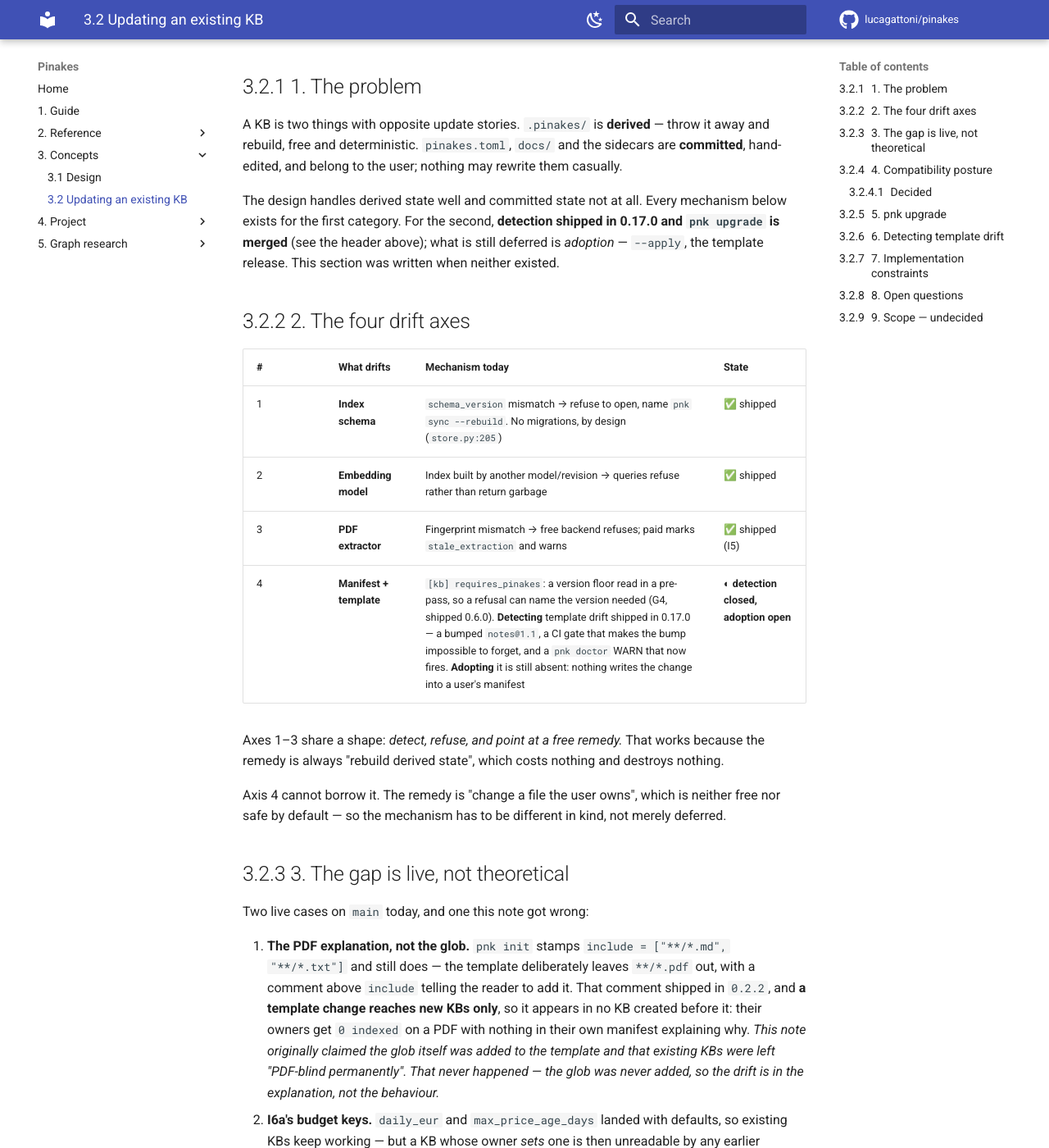
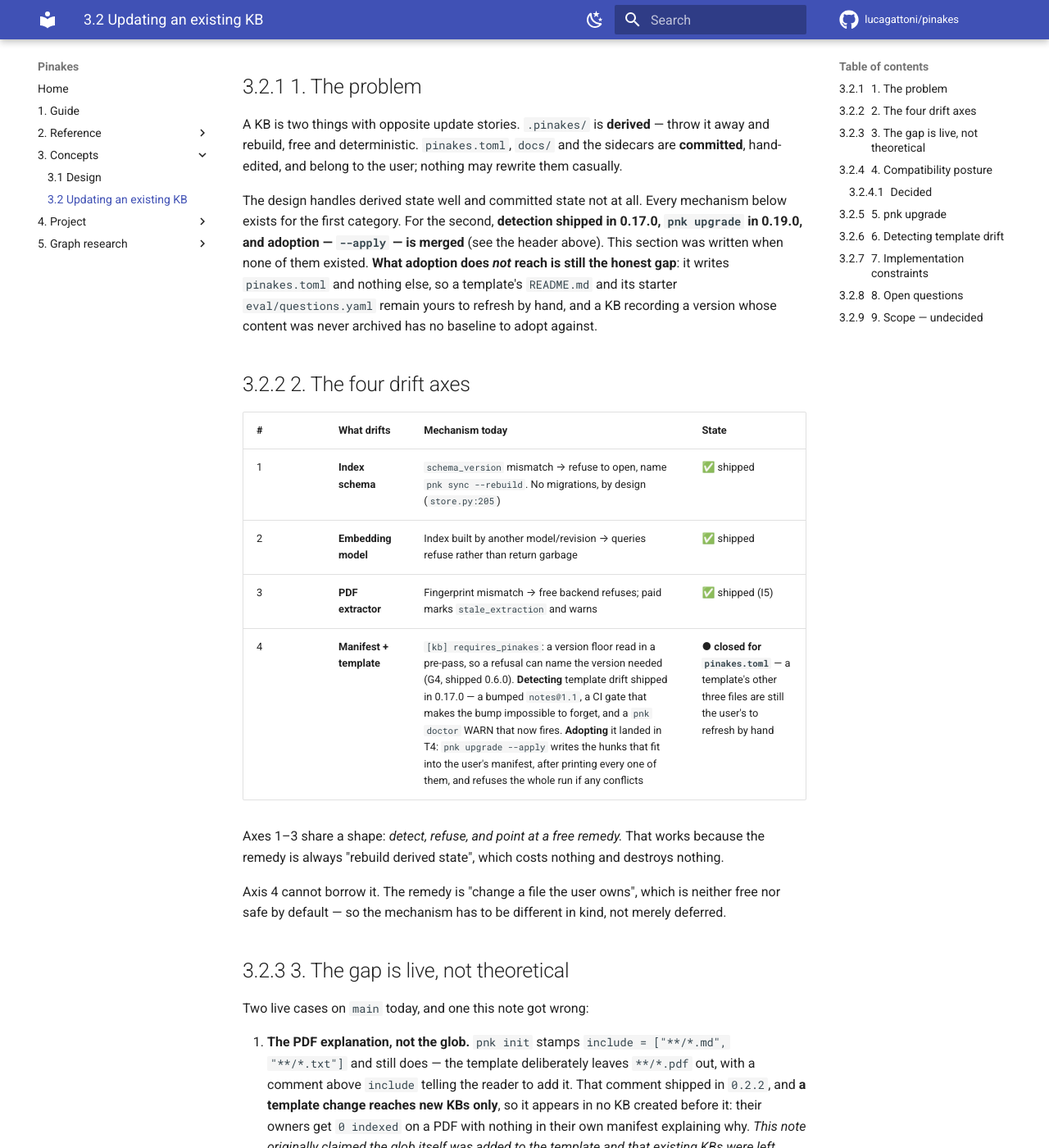
Before and after one commit to lucagattoni/Pinakes, an MkDocs documentation site: the page built from docs/KB-UPDATES.md, in a window 1280 px wide and 1400 px high, scrolled down 431 px. Shown: the whole window at 82% size. Built offline with MkDocs 1.6.1 and Material for MkDocs 9.7.7, drawn with Linux system fonts in a browser that asks for light colours; comment, search, counter and statistics services are not loaded.

Commit message:
T4 review pass 4: nothing in the code, three falsehoods in documents T4 never opened
`docs/README.md` said `--apply` "is still a proposal"; `docs/KB-UPDATES.md` §1 said adoption "is
still deferred" and its drift-axis table said "**Adopting** it is still absent: nothing writes the
change into a user's manifest". All three were true when written and false the moment T4 compiled,
and none of them is in a file this increment had touched — a diff-scoped review cannot see any of
them. What found them was two greps over docs/ for the claim being *falsified*, not a re-read of
the change.

Left alone deliberately: `docs/ROADMAP.md`'s `## 0.19.0` section still says "It writes nothing",
which was true of 0.19.0. A release-notes entry rewritten to match a later release stops being a
record. Its "Where things stand right now" heading is the current-state line, and that belongs to
the release sweep.

Every exit code `docs/CLI.md` publishes was then run rather than read: six rows, six commands,
all matching. `make docs` strict green, check.sh exit 0.

```diff
--- a/docs/KB-UPDATES.md
+++ b/docs/KB-UPDATES.md
@@ -23,9 +23,12 @@ rebuild, free and deterministic. `pinakes.toml`, `docs/` and the sidecars are **
 edited, and belong to the user; nothing may rewrite them casually.
 
 The design handles derived state well and committed state not at all. Every mechanism below exists
-for the first category. For the second, **detection shipped in 0.17.0 and `pnk upgrade` is
-merged** (see the header above); what is still deferred is *adoption* — `--apply`, the template
-release. This section was written when neither existed.
+for the first category. For the second, **detection shipped in 0.17.0, `pnk upgrade` in 0.19.0, and
+adoption — `--apply` — is merged** (see the header above). This section was written when none of
+them existed. **What adoption does *not* reach is still the honest gap**: it writes `pinakes.toml`
+and nothing else, so a template's `README.md` and its starter `eval/questions.yaml` remain yours to
+refresh by hand, and a KB recording a version whose content was never archived has no baseline to
+adopt against.
 
 ## 2. The four drift axes
 
@@ -34,7 +37,7 @@ release. This section was written when neither existed.
 | 1 | **Index schema** | `schema_version` mismatch → refuse to open, name `pnk sync --rebuild`. No migrations, by design (`store.py:205`) | ✅ shipped |
 | 2 | **Embedding model** | Index built by another model/revision → queries refuse rather than return garbage | ✅ shipped |
 | 3 | **PDF extractor** | Fingerprint mismatch → free backend refuses; paid marks `stale_extraction` and warns | ✅ shipped (I5) |
-| 4 | **Manifest + template** | `[kb] requires_pinakes`: a version floor read in a pre-pass, so a refusal can name the version needed (G4, shipped 0.6.0). **Detecting** template drift shipped in 0.17.0 — a bumped `notes@1.1`, a CI gate that makes the bump impossible to forget, and a `pnk doctor` WARN that now fires. **Adopting** it is still absent: nothing writes the change into a user's manifest | ◐ **detection closed, adoption open** |
+| 4 | **Manifest + template** | `[kb] requires_pinakes`: a version floor read in a pre-pass, so a refusal can name the version needed (G4, shipped 0.6.0). **Detecting** template drift shipped in 0.17.0 — a bumped `notes@1.1`, a CI gate that makes the bump impossible to forget, and a `pnk doctor` WARN that now fires. **Adopting** it landed in T4: `pnk upgrade --apply` writes the hunks that fit into the user's manifest, after printing every one of them, and refuses the whole run if any conflicts | ● **closed for `pinakes.toml`** — a template's other three files are still the user's to refresh by hand |
 
 Axes 1–3 share a shape: *detect, refuse, and point at a free remedy.* That works because the remedy
 is always "rebuild derived state", which costs nothing and destroys nothing.
```
Also changed, not shown: docs/README.md (+1 -1 lines), retro.d/20260808_0514-t4-upgrade-apply.md (+20 -0 lines).
